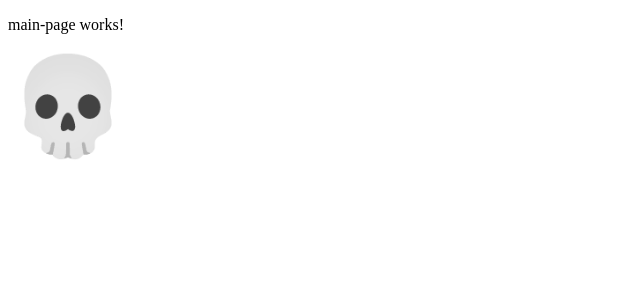
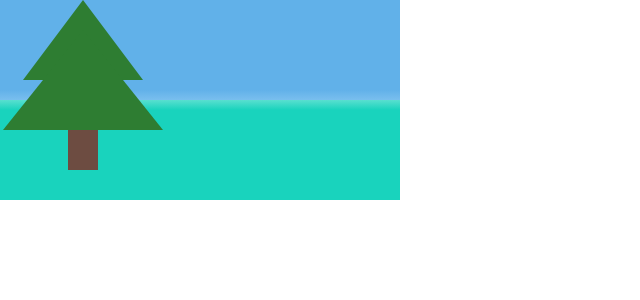
Before and after one commit to AlineRJO/tamagotchi_project, an Angular app: page / in a window 1280 px wide. Shown: the top 300 px of the page, without its empty margins (0-640 px from the left). Built offline with nearby package versions, Linux system fonts and the light colour scheme.

Commit message:
chore(main-page): create ambience for pet

```diff
--- a/angular.json
+++ b/angular.json
@@ -30,7 +30,8 @@
               }
             ],
             "styles": [
-              "src/styles.scss"
+              "src/styles.scss",
+              "node_modules/bootstrap/dist/css/bootstrap.min.css"
             ],
             "server": "src/main.server.ts",
             "outputMode": "server",
--- a/package.json
+++ b/package.json
@@ -32,6 +32,7 @@
     "@angular/platform-server": "^21.0.0",
     "@angular/router": "^21.0.0",
     "@angular/ssr": "^21.0.4",
+    "bootstrap": "^5.3.8",
     "express": "^5.1.0",
     "rxjs": "~7.8.0",
     "tslib": "^2.3.0"
--- a/src/app/components/main-page/main-page.html
+++ b/src/app/components/main-page/main-page.html
@@ -1,18 +1,7 @@
-<p>main-page works!</p>
-
-
-<div className="text-center mb-4 py-5 pet-container">
-    <div [ngStyle]="{
-        fontSize: '6rem',
-        animation: isAnimating ? 'bounce 0.5s ease' : isAlive ? 'breathe 3s ease-in-out infinite' : 'none',
-        display: 'inline-block',
-        filter: !isAlive ? 'grayscale(100%)' : 'none'}"
-    >
-    {{isAlive ? '🐶' : '💀'}}
+<div class="pet-container ">
+    <div class="arvore">
+        <div class="folha f1"></div>
+        <div class="folha f2"></div>
+        <div class="tronco"></div>
     </div>
-    <!-- <div className="mt-3"> -->
-    <!-- <h3 [ngStyle]="{color: '#333', fontWeight: 'bold', fontSize: '1.5rem' }">
-        {{getPetMessage()}}
-    </h3> -->
-    <!-- </div> -->
 </div>
--- a/src/app/components/main-page/main-page.scss
+++ b/src/app/components/main-page/main-page.scss
@@ -1,12 +1,53 @@
+
 .pet-container {
-  background: 'linear-gradient(135deg, #ffecd2 0%, #fcb69f 100%)';
-  border-radius: '1rem';
-  position: 'relative';
+  background: linear-gradient(
+    180deg,
+    rgb(97, 177, 233) 45%,
+    rgb(50 156 229 / 65%) 50%,
+    rgb(25 211 189 / 72%) 50%,
+    rgb(25, 211, 189) 55%);
+  max-width: 400px;
+  height: 200px;
 }
 
-.pet-animation {
-  font-size: '6rem';
-  //animation: isAnimating ? 'bounce 0.5s ease' : isAlive ? 'breathe 3s ease-in-out infinite' : 'none';
-  display: 'inline-block';
-  //filter: !isAlive ? 'grayscale(100%)' : 'none';
+
+.arvore {
+  position: relative;
+  width: 165px;
+  height: 170px;
 }
+
+/* Folhas (triângulos) */
+.folha {
+  position: absolute;
+  left: 50%;
+  transform: translateX(-50%);
+  width: 0;
+  height: 0;
+  border-left: 100px solid transparent;
+  border-right: 100px solid transparent;
+  border-bottom: 120px solid #2e7d32;
+}
+
+.folha.f2 {
+  bottom: 40px;
+  border-left-width: 80px;
+  border-right-width: 80px;
+  border-bottom-width: 100px;
+}
+
+.folha.f1 {
+  border-left-width: 60px;
+  border-right-width: 60px;
+  border-bottom-width: 80px;
+}
+
+/* Tronco */
+.tronco {
+  margin: 0 auto;
+  width: 30px;
+  height: 40px;
+  background-color: #6d4c41;
+  position: relative;
+  top: 130px;
+}
--- a/src/app/components/main-page/main-page.ts
+++ b/src/app/components/main-page/main-page.ts
@@ -1,11 +1,9 @@
 import { Component } from '@angular/core';
-// import { NgStyle } from "../../../../node_modules/@angular/common/types/_common_module-chunk";
-import { NgStyle } from '@angular/common';
+
 
 @Component({
   selector: 'app-main-page',
   standalone: true,
-  imports: [NgStyle],
   templateUrl: './main-page.html',
   styleUrl: './main-page.scss',
 })
```
Also changed, not shown: 1 other file (tests, documents, lock files or other folders).
